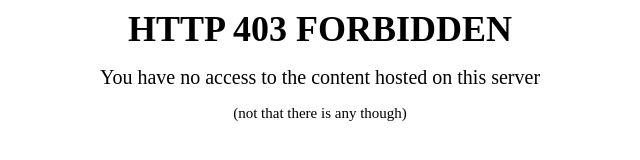
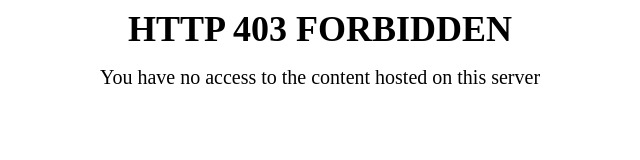
Before and after one commit to leticles/403forbidden, a plain HTML site: page index.html in a window 1280 px wide. Shown: the whole page, without its empty margins (320-960 px from the left). Drawn offline with Linux system fonts and the light colour scheme.

Commit message:
Update index.html

```diff
--- a/index.html
+++ b/index.html
@@ -1,6 +1,5 @@
 <p style="text-align: center;"><strong><span style="font-size: 36px;">HTTP 403 FORBIDDEN</span></strong></p>
 <p style="text-align: center;"><span style="font-size: 20px;">You have no access to the content hosted on this server</span></p>
-<p style="text-align: center;"><span style="font-size: 15;">(not that there is any though)</span></p>
 
   <link rel="icon" type="image/x-icon" href="forbidden-icon-3.jpg">
 
```
